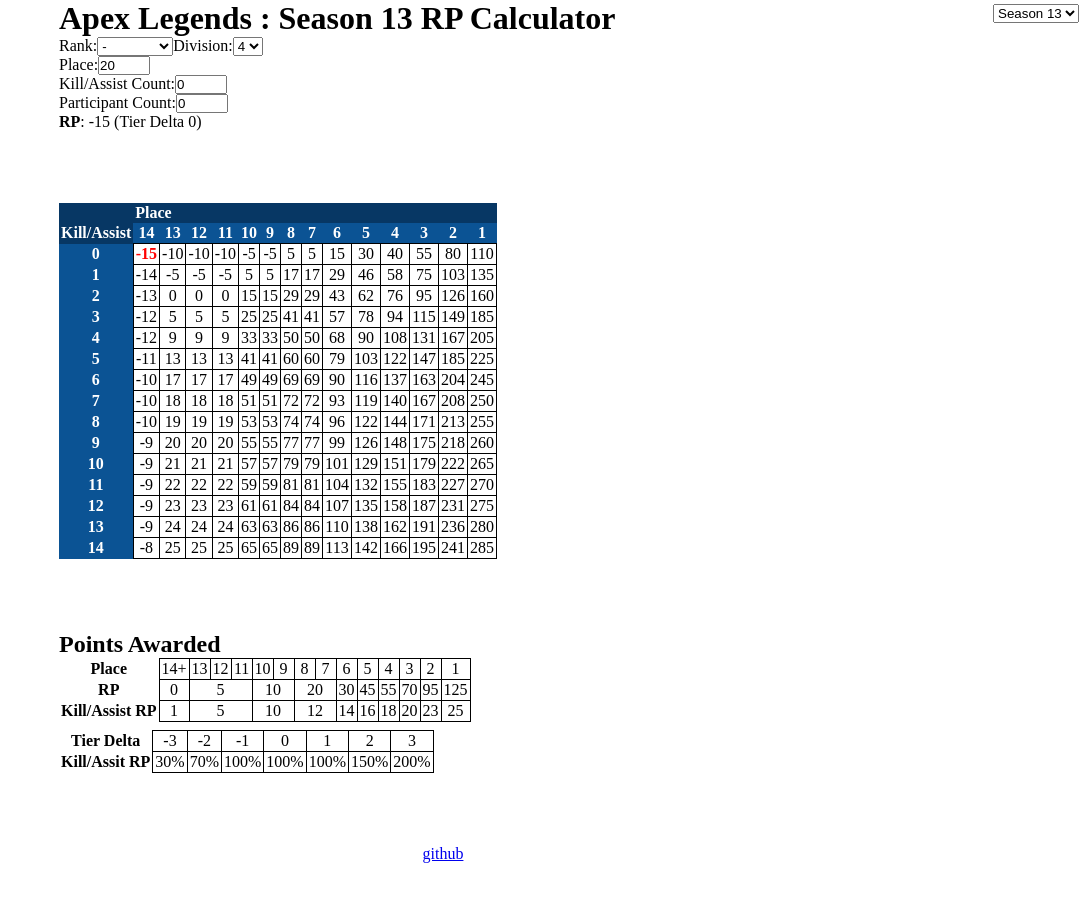
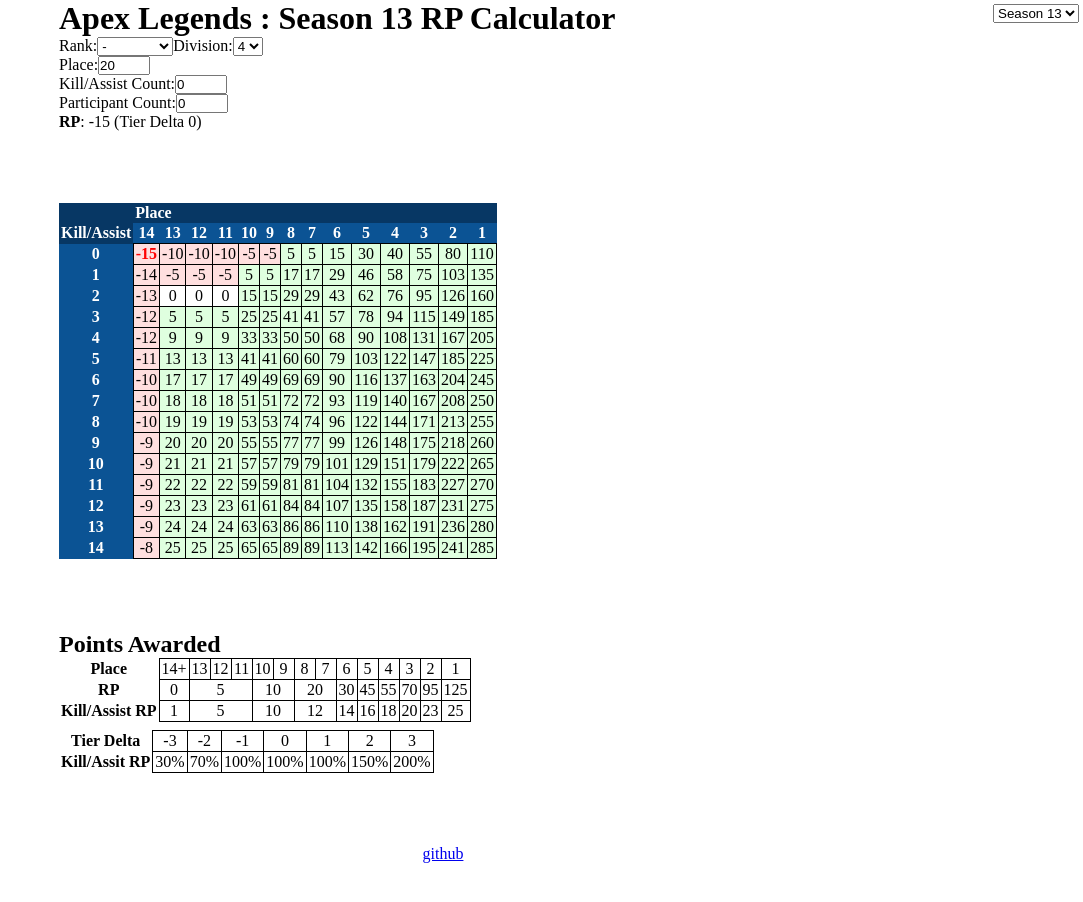
Before and after one commit to raduwen/apex-rp-calc, a Next.js app: page / in a window 1280 px wide. Shown: the top 902 px of the page, without its empty margins (197-1280 px from the left). Built offline with nearby package versions, Linux system fonts and the light colour scheme.

Commit message:
feat: rp table color

```diff
--- a/components/S13/RPTable.tsx
+++ b/components/S13/RPTable.tsx
@@ -17,7 +17,15 @@
 const cs = {
   color: 'white',
   backgroundColor: '#0b5394'
-}
+};
+
+const plus = {
+  backgroundColor: '#dfffdf'
+};
+
+const minus = {
+  backgroundColor: '#ffdfdf'
+};
 
 const RPTable = ({rank, division, inPlace, inKACount}) => {
   return (
@@ -38,11 +46,17 @@
                 <th style={cs}>{kill}</th>
                 {[14, 13, 12, 11, 10, 9, 8, 7, 6, 5, 4, 3, 2, 1].map((place) => {
                   const it = kill === inKACount && (place === inPlace || place === 14 && inPlace >= 14);
+                  const rp = calcRP(rank as Rank, division as Division, place as Place, kill);
+                  let style = {
+                    color: it ? "red" : "black",
+                    fontWeight: it ? "bold" : undefined,
+                  };
+                  if (rp > 0)
+                    style = Object.assign(style, plus);
+                  else if (rp < 0)
+                    style = Object.assign(style, minus);
                   return (
-                    <td style={{
-                      color: it ? "red" : "black",
-                      fontWeight: it ? "bold" : undefined,
-                    }}>{calcRP(rank as Rank, division as Division, place as Place, kill)}</td>
+                    <td style={style}>{rp}</td>
                   )
                 })}
               </tr>
```
